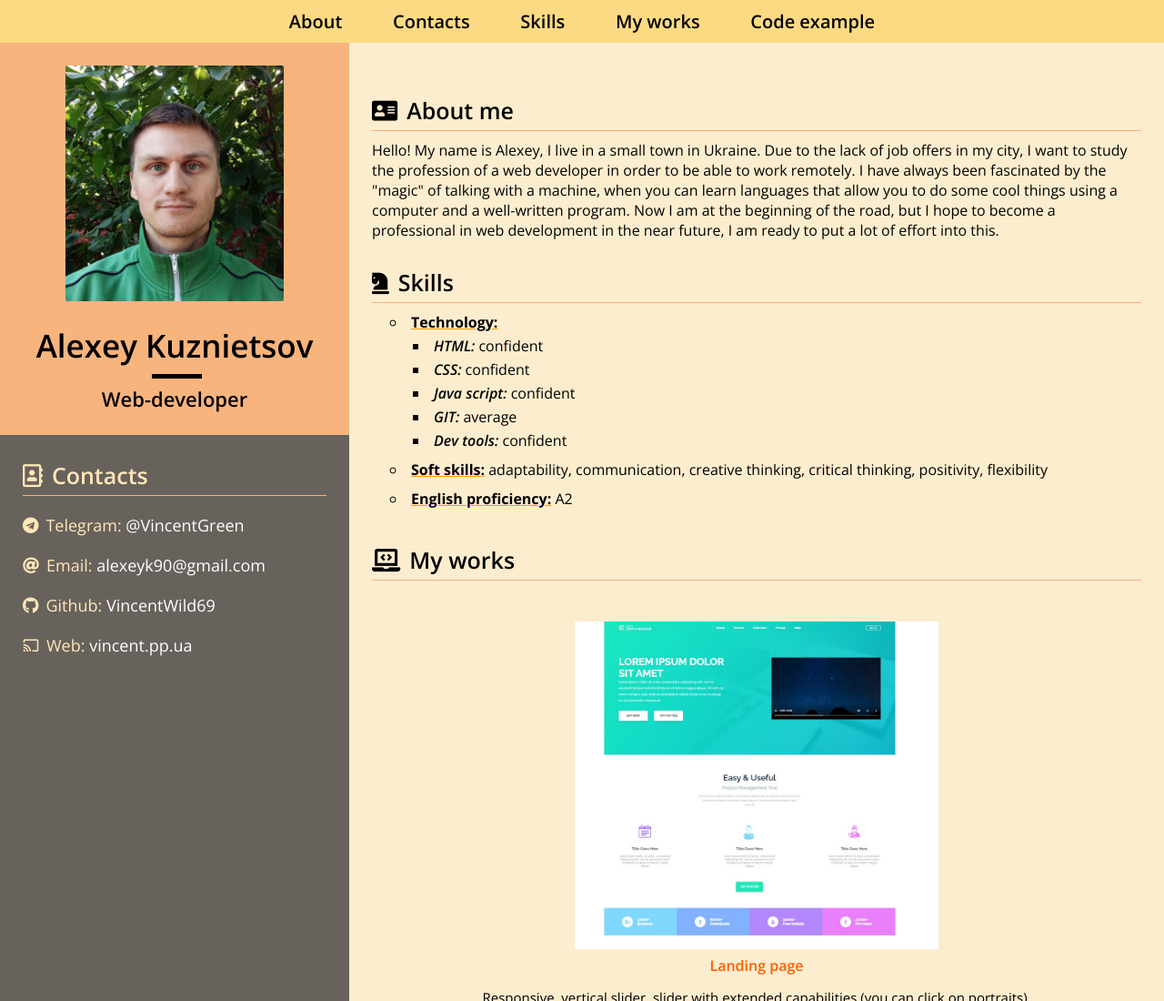
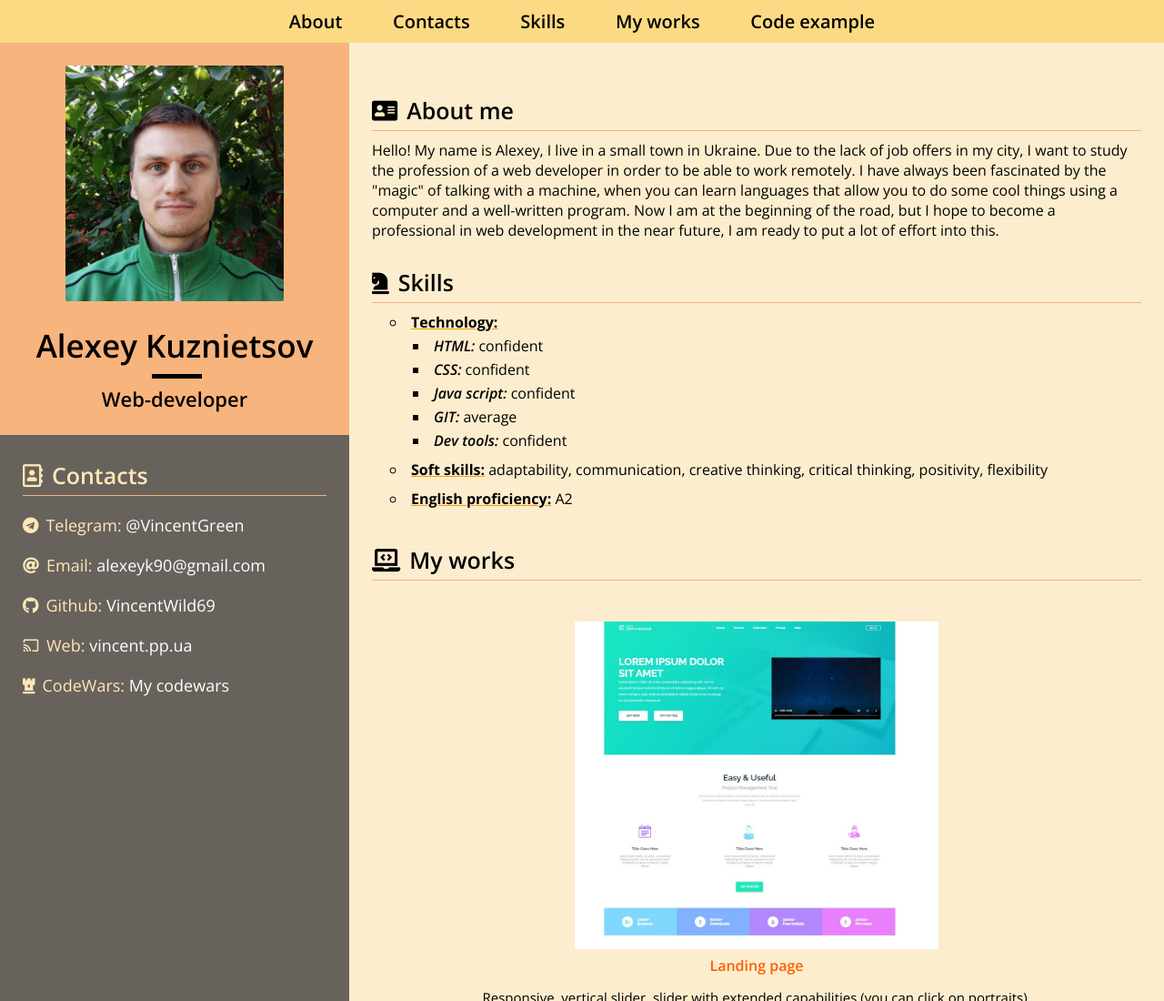
Before and after one commit to VincentWild69/rsschool-cv, a plain HTML site: page index.html in a window 1280 px wide. Shown: the top 1100 px of the page at 91% size. Drawn offline with nearby package versions, Linux system fonts and the light colour scheme.

Commit message:
add: add codewars link

```diff
--- a/index.html
+++ b/index.html
@@ -43,6 +43,7 @@
             <li class="contacts__item"><i class="fas fa-at"></i>Email: <a href="mailto:alexeyk90@gmail.com" class="contacts__link" target="_blank">alexeyk90@gmail.com</a></li>
             <li class="contacts__item"><i class="fab fa-github"></i>Github: <a href="https://github.com/VincentWild69" class="contacts__link" target="_blank">VincentWild69</a></li>
             <li class="contacts__item"><i class="fab fa-chromecast"></i>Web: <a href="http://vincent.pp.ua" class="contacts__link" target="_blank">vincent.pp.ua</a></li>
+            <li class="contacts__item"><i class="fas fa-chess-rook"></i>CodeWars: <a href="https://www.codewars.com/users/VincentWild69" class="contacts__link" target="_blank">My codewars</a></li>
           </ul>
         </div>
       </section>
```
